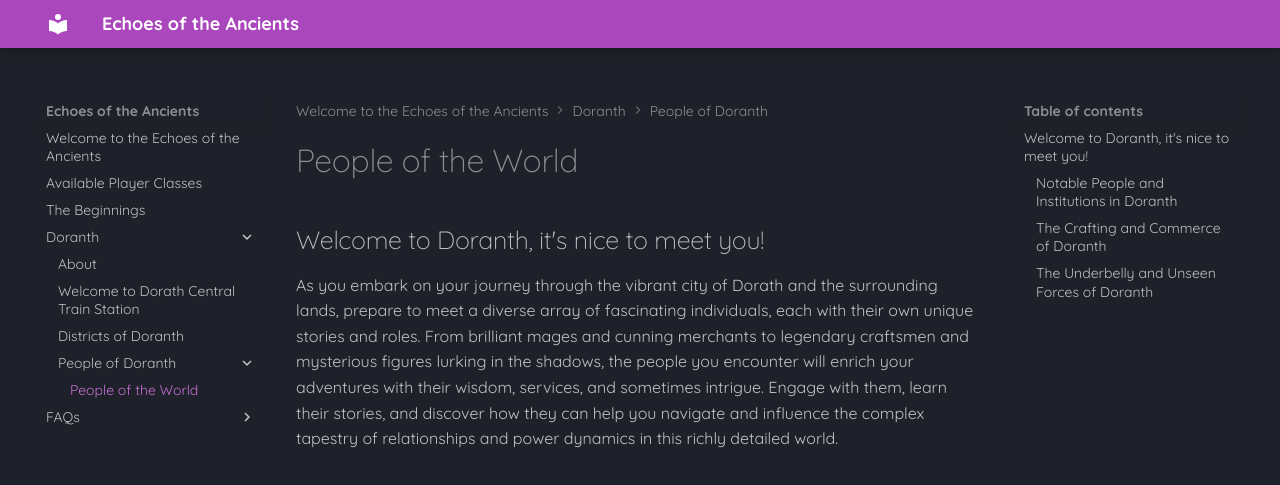
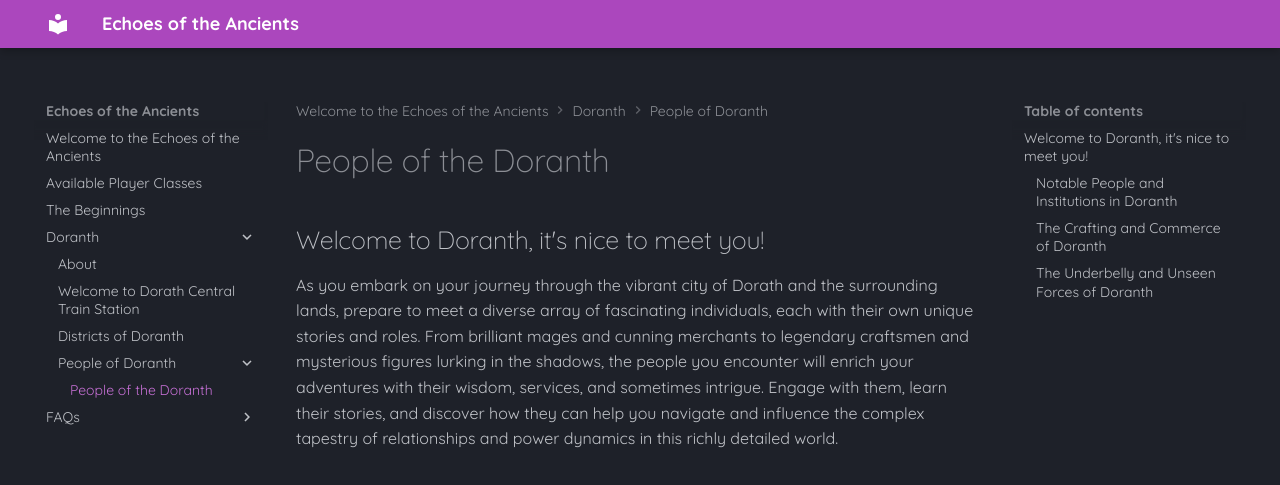
Before and after one commit to Bomchoo/Arvanis-Wiki, an MkDocs documentation site: the page built from docs/Doranth/People of Doranth/People-of-Doranth.md, in a window 1280 px wide and 900 px high. Shown: the top 485 px of the window. Built offline with MkDocs 1.6.1 and Material for MkDocs 9.7.7, drawn with Linux system fonts in a browser that asks for light colours.

Commit message:
fix Title

```diff
--- a/docs/Doranth/People of Doranth/People-of-Doranth.md
+++ b/docs/Doranth/People of Doranth/People-of-Doranth.md
@@ -1,4 +1,4 @@
-# People of the World
+# People of the Doranth
 
 ## Welcome to Doranth, it's nice to meet you!
 
```
